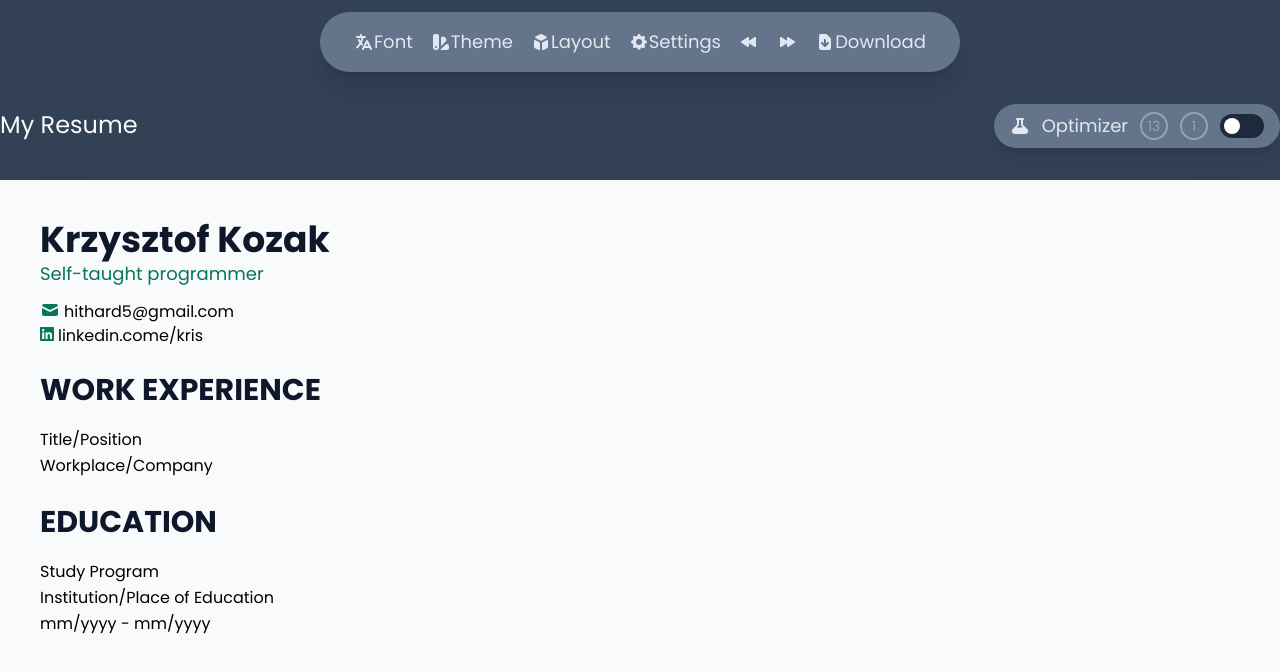
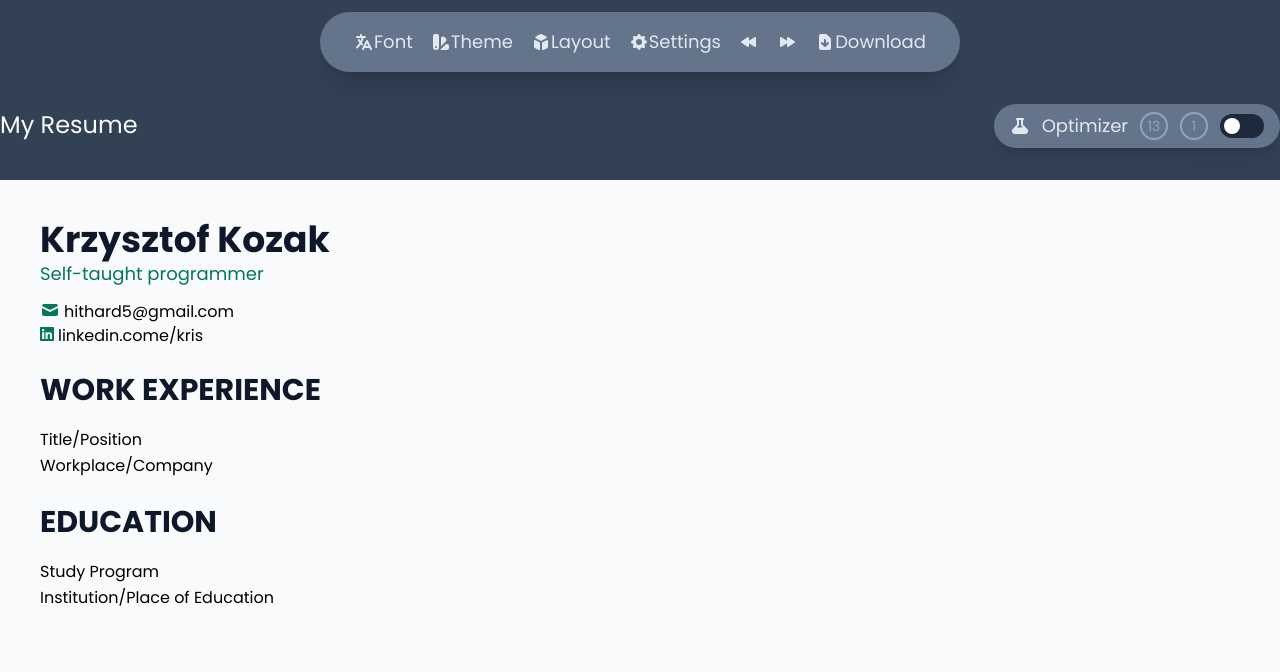
Before and after one commit to krzysztof-kozak/cv-builder, a React (Create React App) app: page / in a window 1280 px wide. Shown: the top 672 px of the page. Built offline with nearby package versions, Linux system fonts and the light colour scheme.

Commit message:
Change default institution

```diff
--- a/src/components/education/Education.js
+++ b/src/components/education/Education.js
@@ -1,19 +1,17 @@
 import { useState } from 'react';
 import { Institution } from './index';
 
-const defaultInstitutions = [
-  {
-    studyProgram: 'Study Program',
-    placeOfEducation: 'Institution/Place of Education',
-    courses: [],
-    startDate: 'mm/yyyy',
-    endDate: 'mm/yyyy',
-    id: crypto.randomUUID(),
-  },
-];
+const defaultInstitution = {
+  studyProgram: '',
+  placeOfEducation: '',
+  courses: [],
+  startDate: '',
+  endDate: '',
+  id: crypto.randomUUID(),
+};
 
 export default function Education() {
-  const [institutions, setInstitutions] = useState(defaultInstitutions);
+  const [institutions, setInstitutions] = useState([defaultInstitution]);
   const [newInstitutionAdded, setNewInstitutionAdded] = useState(false);
 
   function handleInstitutionEdit(positionId, nextPosition) {
--- a/src/components/education/Institution.js
+++ b/src/components/education/Institution.js
@@ -151,11 +151,17 @@ export default function Institution({ institution, onInstitutionAdd, onInstituti
   } else {
     institutionContent = (
       <>
-        <p className="flex-shrink-0 basis-full border-b-2 border-transparent">{studyProgram}</p>
-        <p className="flex-shrink-0 basis-full border-b-2 border-transparent">{placeOfEducation}</p>
-        <p className="flex-shrink-0 basis-full border-b-2  border-transparent">
-          {startDate} - {endDate}
+        <p className="flex-shrink-0 basis-full border-b-2 border-transparent">
+          {studyProgram ? studyProgram : 'Study Program'}
         </p>
+        <p className="flex-shrink-0 basis-full border-b-2 border-transparent">
+          {placeOfEducation ? placeOfEducation : 'Institution/Place of Education'}
+        </p>
+        {startDate && endDate && (
+          <p className="flex-shrink-0 basis-full border-b-2  border-transparent">
+            {startDate} - {endDate}
+          </p>
+        )}
         <ul>
           {courses.map(({ id, value }) => (
             <li className="border-b-2 border-transparent" key={id}>
```
